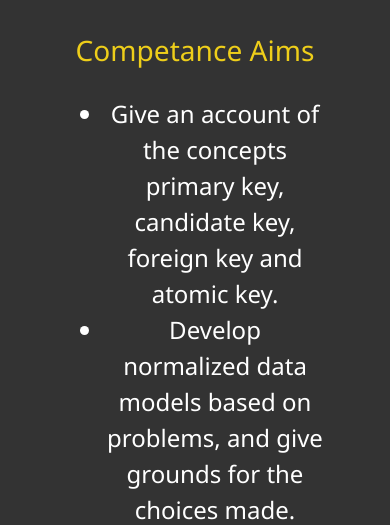
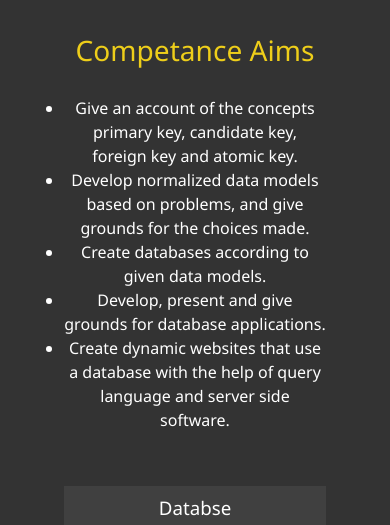
Before and after one commit to olavriksheim/personal_website, a website: page dist/databases.html in a window 390 px wide. Shown: the part 235-760 px from the top of the page. Drawn offline with Linux system fonts and the light colour scheme.

Commit message:
Fixed responsivness

```diff
--- a/scss/_media.scss
+++ b/scss/_media.scss
@@ -24,8 +24,15 @@
     }
   }
 
+  ul {
+    padding-left: 0;
+    li {
+      font-size: 1rem;
+    }
+  }
+
   ul.menu-nav,
-  div.menu-branding {
+  div.menu-portrait {
     float: none;
     width: 100%;
     min-height: 0;
@@ -41,7 +48,7 @@
     font-size: 24px;
   }
 
-  .menu-branding {
+  .menu-portrait {
     height: 25vh;
     transform: translate3d(100%, 0, 0);
 
@@ -62,6 +69,38 @@
     grid-template-columns: 1fr;
   }
 
+  .digital-info {
+    grid-template-areas:
+      'comp'
+      'ting1'
+      'ting2';
+    grid-template-columns: 1fr;
+  }
+
+  .websites-info {
+    grid-template-areas:
+      'comp'
+      'ting1';
+    grid-template-columns: 1fr;
+  }
+
+  .databases-info {
+    grid-template-areas:
+      'comp'
+      'ting1';
+    grid-template-columns: 1fr;
+  }
+
+  .report-info {
+    grid-template-areas:
+      'ting1'
+      'ting2'
+      'ting3'
+      'ting4';
+    grid-template-columns: 1fr;
+  }
+
+
   .projects {
     grid-template-columns: repeat(2, 1fr);
   }
@@ -71,8 +110,9 @@
   }
 
   .websites h1.lg-heading {
-    font-size: 5rem;
+    font-size: 4rem;
   }
+
 }
 
 // Smartphones
@@ -90,7 +130,7 @@
   }
 
   .websites h1.lg-heading {
-    font-size: 16vw;
+    font-size: 12vw;
   }
 }
 
@@ -104,6 +144,6 @@
 // Height
 @include mediaHg {
   .menu .nav-link {
-    font-size: 1.3rem;
+    font-size: 1.15rem;
   }
 }
--- a/scss/_menu.scss
+++ b/scss/_menu.scss
@@ -46,7 +46,7 @@
     visibility: visible;
   }
 
-  &-branding,
+  &-portrait,
   &-nav {
     display: flex;
     flex-flow: column wrap;
@@ -72,8 +72,8 @@
     }
   }
 
-  // Branding Side
-  &-branding {
+  // portrait Side
+  &-portrait {
     background: $primary-color;
     transform: translate3d(0, 100%, 0);
     @include easeOut;
@@ -108,7 +108,7 @@
   .nav-link {
     display: inline-block;
     position: relative;
-    font-size: 2rem;
+    font-size: 2.5rem;
     text-transform: uppercase;
     padding: 1rem 0;
     font-weight: 300;
--- a/scss/main.scss
+++ b/scss/main.scss
@@ -134,6 +134,7 @@ table {
   padding: 5px;
   border-bottom: solid $secondary-color 5px;
   height: 60vh;
+  overflow: scroll;
 
   th,
   td {
```
Also changed, not shown: dist/about.html, dist/css/main.css, dist/databases.html, dist/digital_age.html, dist/img/background.jpg, dist/img/color_palette.jpg, dist/img/personal_website.jpg, dist/img/portrait.jpg, dist/img/portrait_small.jpg, dist/index.html, dist/js/main.js, dist/projects.html, dist/report.html, dist/schedule.html, 1 more files.
